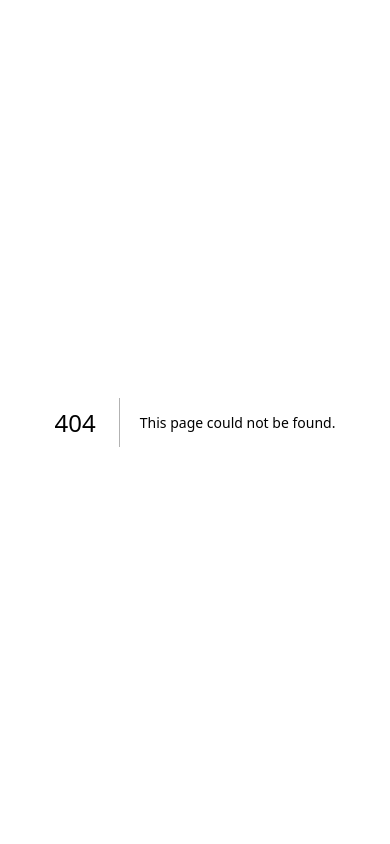
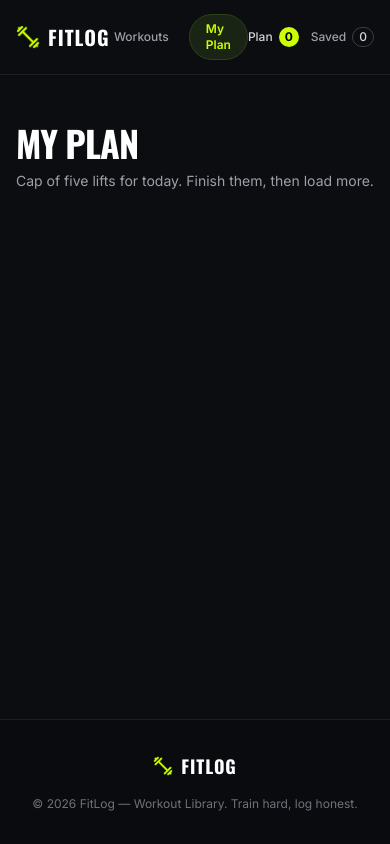
Before and after one commit to Prantik39/B14-A6-Fit-Log, a Next.js app: page /my-plan in a window 390 px wide. Before the commit this address had no page. Built offline with nearby package versions, Linux system fonts and the light colour scheme.

Commit message:
feat: add responsive navbar with badge counters and dark footer layout

```diff
--- a/app/layout.tsx
+++ b/app/layout.tsx
@@ -1,6 +1,9 @@
 import type { Metadata } from "next";
 import { Inter, Oswald } from "next/font/google";
 import "./globals.css";
+import Navbar from "@/components/Navbar";
+import Footer from "@/components/Footer";
+import ToastProvider from "@/components/ToastProvider";
 
 const inter = Inter({
   variable: "--font-inter",
@@ -19,15 +22,22 @@ export const metadata: Metadata = {
     "A dark, no-nonsense gym companion: pick a lift, lock it into today's plan, and watch the week's work add up.",
 };
 
-export default function RootLayout({ children }: LayoutProps<"/">) {
+export default function RootLayout({
+  children,
+}: {
+  children: React.ReactNode;
+}) {
   return (
     <html
       lang="en"
       data-theme="fitlog"
       className={`${inter.variable} ${oswald.variable} h-full antialiased`}
     >
-      <body className="min-h-full flex flex-col bg-base-100 font-sans text-base-content">
-        {children}
+      <body className="flex min-h-screen flex-col bg-[#0b0d11] font-sans text-zinc-100">
+        <ToastProvider />
+        <Navbar />
+        <div className="flex-1">{children}</div>
+        <Footer />
       </body>
     </html>
   );
--- /dev/null
+++ b/app/my-plan/page.tsx
@@ -0,0 +1,12 @@
+export default function MyPlanPage() {
+  return (
+    <main className="mx-auto max-w-7xl px-4 py-12 sm:px-6 lg:px-8">
+      <h1 className="font-display text-4xl font-bold tracking-tight text-white">
+        MY PLAN
+      </h1>
+      <p className="mt-2 text-sm text-zinc-400">
+        Cap of five lifts for today. Finish them, then load more.
+      </p>
+    </main>
+  );
+}
--- /dev/null
+++ b/components/Footer.tsx
@@ -0,0 +1,26 @@
+import Image from "next/image";
+
+export default function Footer() {
+  return (
+    <footer className="mt-auto border-t border-[#1b1f28] bg-[#090b0e] py-8 text-zinc-400">
+      <div className="mx-auto flex max-w-7xl flex-col items-center justify-between gap-4 px-4 sm:flex-row sm:px-6 lg:px-8">
+        <div className="flex items-center gap-2">
+          <Image
+            src="/logo.png"
+            alt="FitLog Logo"
+            width={20}
+            height={20}
+            className="h-5 w-5 object-contain"
+          />
+          <span className="font-display text-lg font-bold tracking-wider text-white">
+            FITLOG
+          </span>
+        </div>
+
+        <p className="text-center text-xs text-zinc-500 sm:text-right">
+          © 2026 FitLog — Workout Library. Train hard, log honest.
+        </p>
+      </div>
+    </footer>
+  );
+}
--- /dev/null
+++ b/components/Navbar.tsx
@@ -0,0 +1,78 @@
+"use client";
+
+import Link from "next/link";
+import Image from "next/image";
+import { usePathname } from "next/navigation";
+
+interface NavbarProps {
+  planCount?: number;
+  savedCount?: number;
+}
+
+export default function Navbar({ planCount = 0, savedCount = 0 }: NavbarProps) {
+  const pathname = usePathname();
+
+  return (
+    <header className="sticky top-0 z-50 w-full border-b border-[#1b1f28] bg-[#0c0e12]/90 backdrop-blur-md">
+      <div className="mx-auto flex max-w-7xl items-center justify-between px-4 py-3.5 sm:px-6 lg:px-8">
+        <Link href="/" className="flex items-center gap-2">
+          <Image
+            src="/logo.png"
+            alt="FitLog Logo"
+            width={24}
+            height={24}
+            className="h-6 w-6 object-contain"
+          />
+          <span className="font-display text-xl font-bold tracking-wider text-white">
+            FITLOG
+          </span>
+        </Link>
+
+        <nav className="flex items-center gap-1">
+          <Link
+            href="/"
+            className={
+              pathname === "/"
+                ? "rounded-full border border-[#2e4018] bg-[#1a2414] px-4 py-1.5 text-xs sm:text-sm font-semibold text-[#ccff00]"
+                : "rounded-full px-4 py-1.5 text-xs sm:text-sm font-medium text-zinc-400 hover:text-white"
+            }
+          >
+            Workouts
+          </Link>
+          <Link
+            href="/my-plan"
+            className={
+              pathname === "/my-plan"
+                ? "rounded-full border border-[#2e4018] bg-[#1a2414] px-4 py-1.5 text-xs sm:text-sm font-semibold text-[#ccff00]"
+                : "rounded-full px-4 py-1.5 text-xs sm:text-sm font-medium text-zinc-400 hover:text-white"
+            }
+          >
+            My Plan
+          </Link>
+        </nav>
+
+        <div className="flex items-center gap-3">
+          <Link
+            href="/my-plan"
+            className="flex items-center gap-1.5 text-xs font-medium text-zinc-300 hover:text-white"
+          >
+            <span>Plan</span>
+            <span className="flex h-5 min-w-[20px] items-center justify-center rounded-full bg-[#ccff00] px-1.5 text-xs font-bold text-black">
+              {planCount}
+            </span>
+          </Link>
+
+          <Link
+            href="/my-plan"
+            className="flex items-center gap-1.5 text-xs font-medium text-zinc-400 hover:text-white"
+          >
+            <span>Saved</span>
+            <span className="flex h-5 min-w-[20px] items-center justify-center rounded-full border border-zinc-700 px-1.5 text-xs text-zinc-300">
+              {savedCount}
+            </span>
+          </Link>
+        </div>
+      </div>
+    </header>
+  );
+}
--- /dev/null
+++ b/components/ToastProvider.tsx
@@ -0,0 +1,21 @@
+"use client";
+
+import { Toaster } from "react-hot-toast";
+
+export default function ToastProvider() {
+  return (
+    <Toaster
+      position="top-right"
+      toastOptions={{
+        duration: 3000,
+        style: {
+          background: "#161922",
+          color: "#ffffff",
+          border: "1px solid #2a303c",
+          borderRadius: "0.75rem",
+          fontSize: "0.875rem",
+        },
+      }}
+    />
+  );
+}
```
